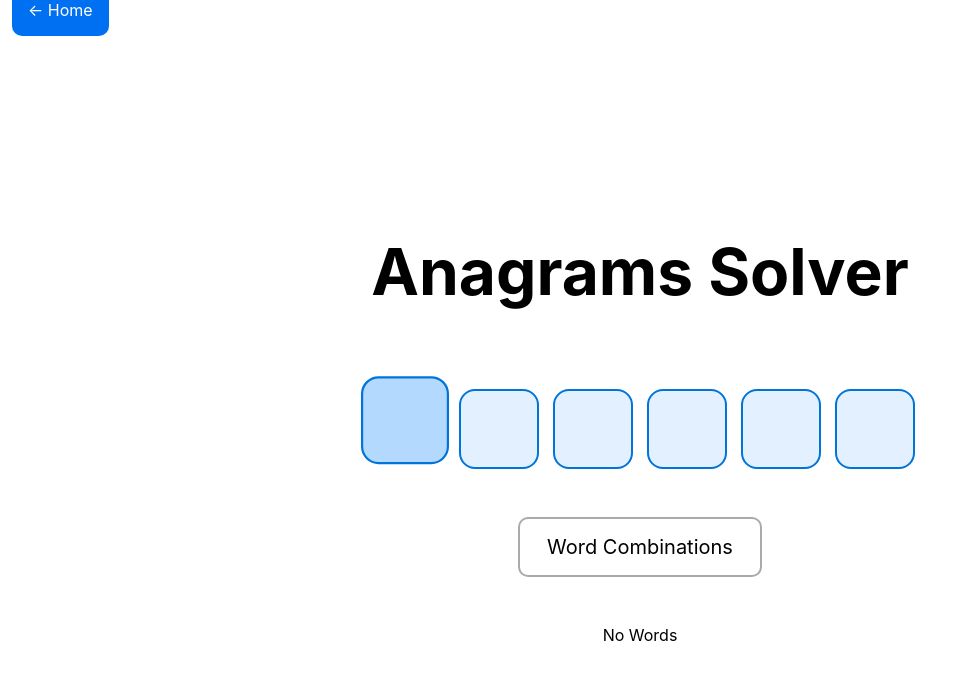
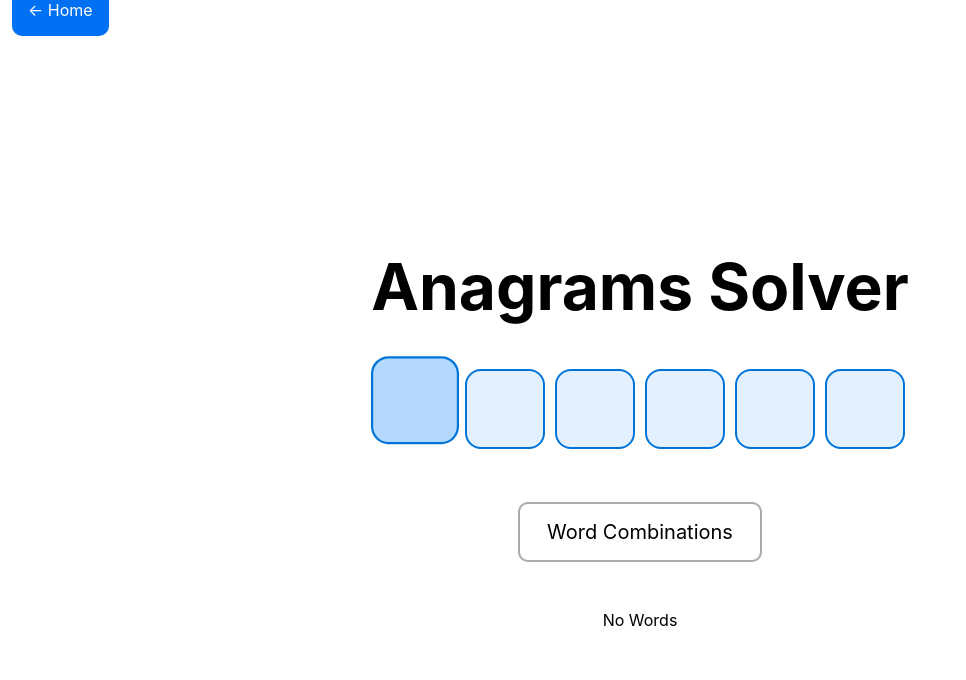
Before and after one commit to sb2bg/gamepigeon-solver, a Next.js app: page /anagrams in a window 1280 px wide. Shown: the top 680 px of the page, without its empty margins (0-966 px from the left). Built offline with nearby package versions, Linux system fonts and the light colour scheme.

Commit message:
Refactor margin in LetterInput.module.css

```diff
--- a/styles/LetterInput.module.css
+++ b/styles/LetterInput.module.css
@@ -4,18 +4,18 @@
   font-size: 1.5em;
   width: calc(var(--font-lg) * 4);
   height: calc(var(--font-lg) * 4);
-  margin: 40px 7px 0 7px;
   border-radius: 20%;
   caret-color: transparent;
   background-color: #e2f0ff;
   transition: 200ms;
   border: 2px solid #0074d9;
+  margin: 5px 5px 5px 5px;
   outline: none;
   user-select: none;
 }
 
-.letter:hover,
-.letter:focus {
+.anagrams:hover,
+.anagrams:focus {
   transform: scale(1.1) translateY(-8px);
 }
 
```
